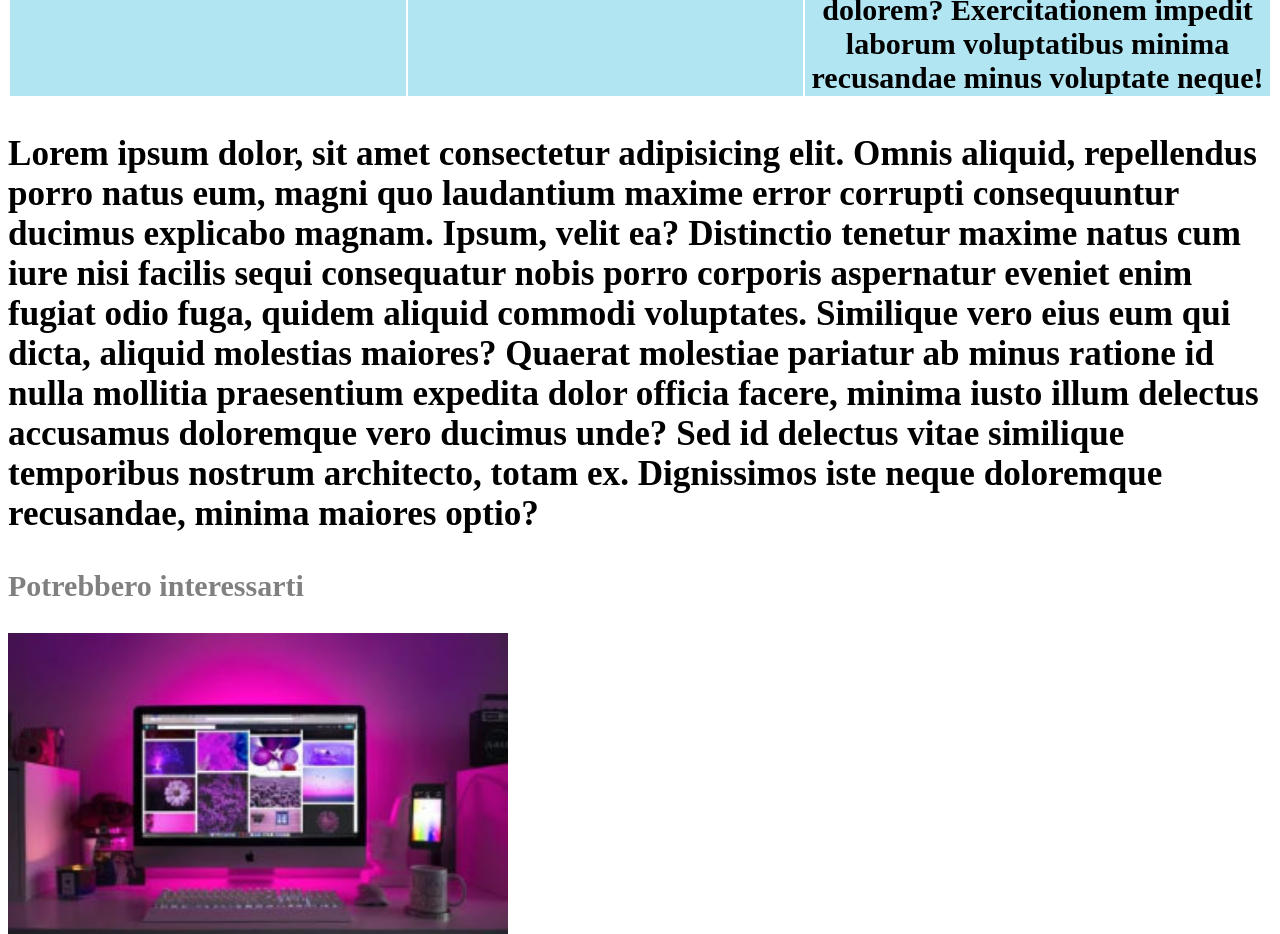
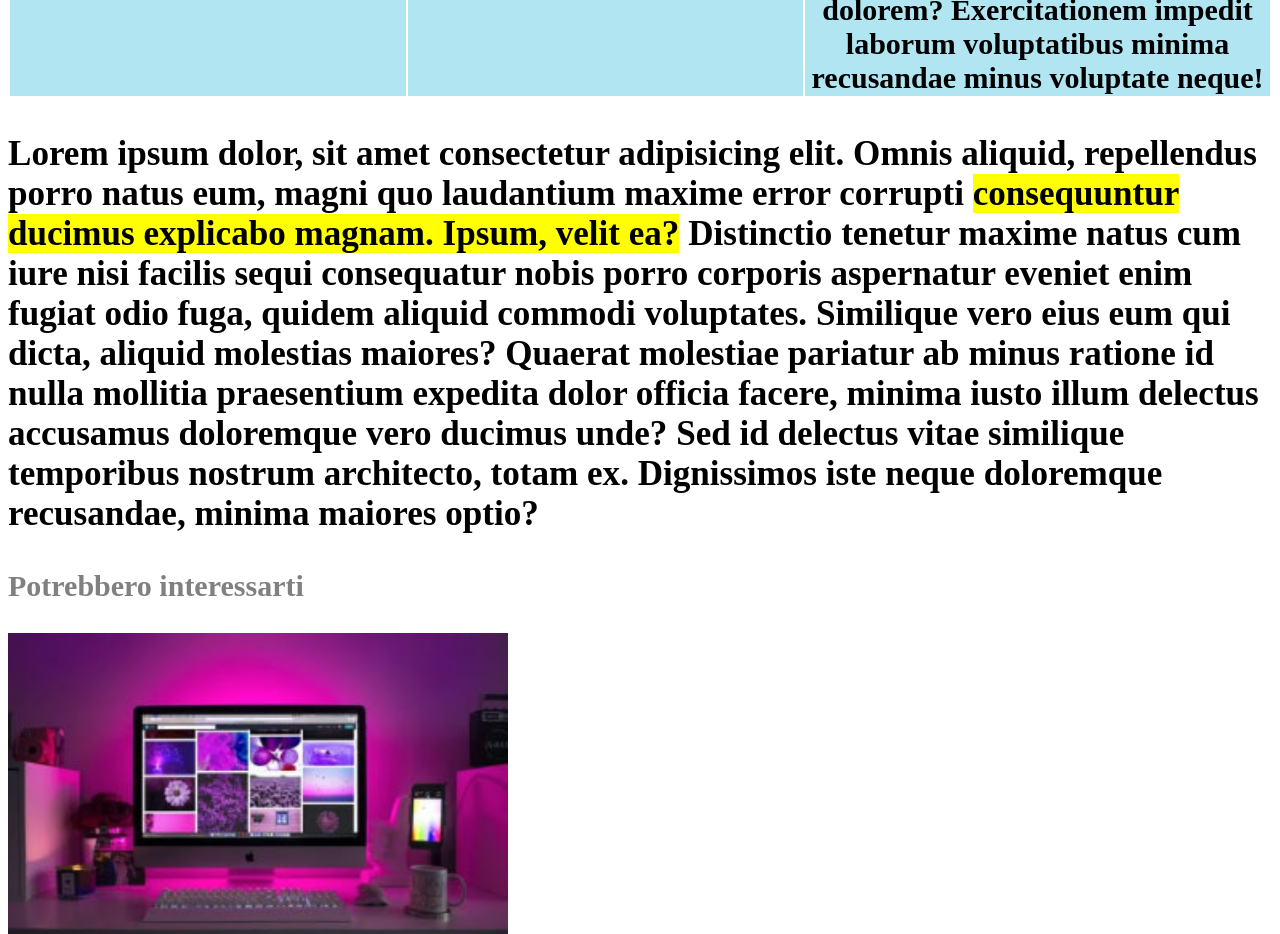
Before and after one commit to francs2812/html-css-booleaner, a plain HTML site: page index.html in a window 1280 px wide. Shown: the part 3920-4854 px from the top of the page. Drawn offline with Linux system fonts and the light colour scheme.

Commit message:
evidenziare contenuto su contenuto n2

```diff
--- a/index.html
+++ b/index.html
@@ -111,7 +111,7 @@
             <!-- contenuto n2 -->
             <section>
                 <h3>
-                    Lorem ipsum dolor, sit amet consectetur adipisicing elit. Omnis aliquid, repellendus porro natus eum, magni quo laudantium maxime error corrupti consequuntur ducimus explicabo magnam. Ipsum, velit ea? Distinctio tenetur maxime natus cum iure nisi facilis sequi consequatur nobis porro corporis aspernatur eveniet enim fugiat odio fuga, quidem aliquid commodi voluptates. Similique vero eius eum qui dicta, aliquid molestias maiores? Quaerat molestiae pariatur ab minus ratione id nulla mollitia praesentium expedita dolor officia facere, minima iusto illum delectus accusamus doloremque vero ducimus unde? Sed id delectus vitae similique temporibus nostrum architecto, totam ex. Dignissimos iste neque doloremque recusandae, minima maiores optio?
+                    Lorem ipsum dolor, sit amet consectetur adipisicing elit. Omnis aliquid, repellendus porro natus eum, magni quo laudantium maxime error corrupti <span> consequuntur ducimus explicabo magnam. Ipsum, velit ea?</span>  Distinctio tenetur maxime natus cum iure nisi facilis sequi consequatur nobis porro corporis aspernatur eveniet enim fugiat odio fuga, quidem aliquid commodi voluptates. Similique vero eius eum qui dicta, aliquid molestias maiores? Quaerat molestiae pariatur ab minus ratione id nulla mollitia praesentium expedita dolor officia facere, minima iusto illum delectus accusamus doloremque vero ducimus unde? Sed id delectus vitae similique temporibus nostrum architecto, totam ex. Dignissimos iste neque doloremque recusandae, minima maiores optio?
                 </h3>
             </section>
             <!-- /contenuto n2 -->
```
